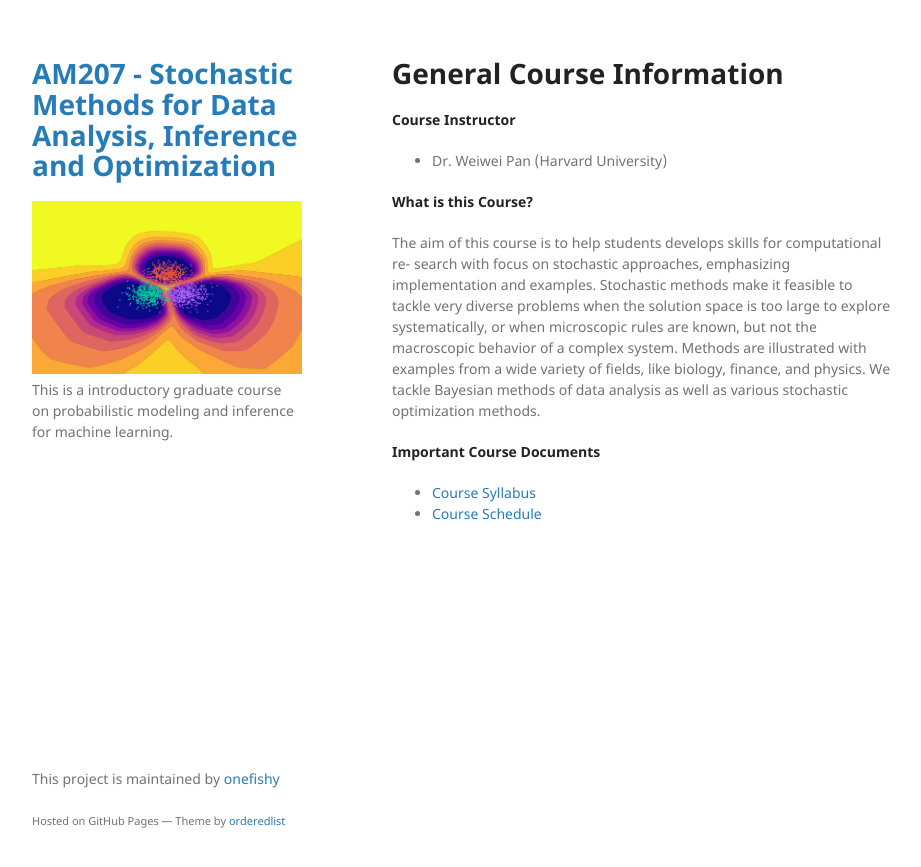
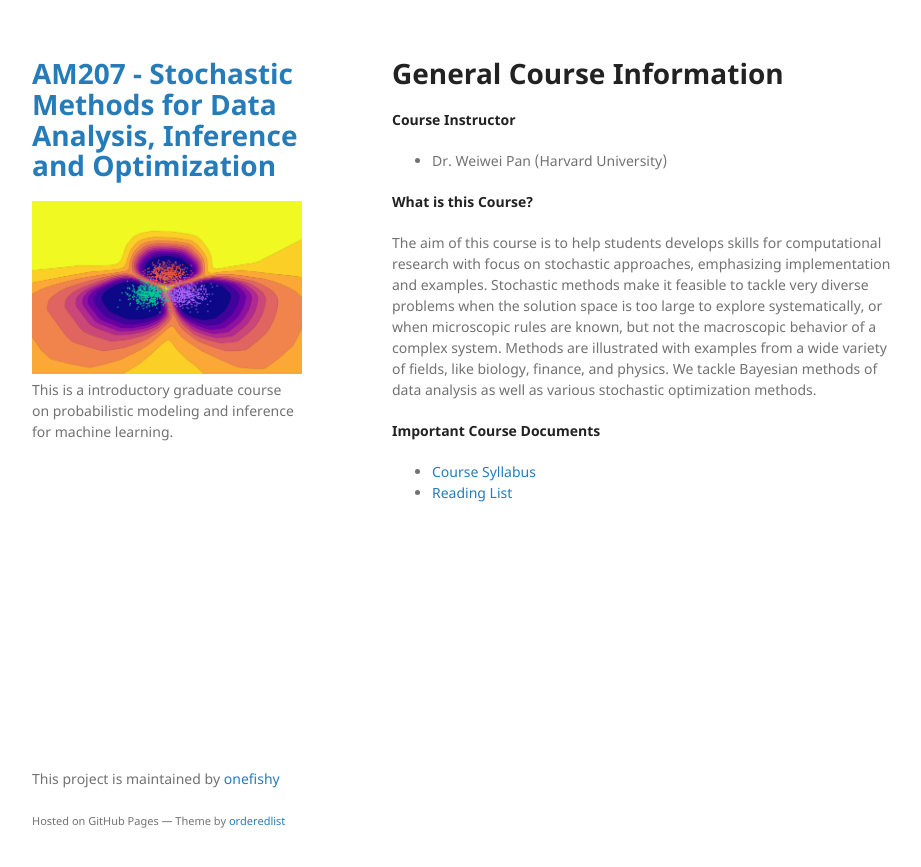
Before and after one commit to onefishy/DIL_in_tech, a Jekyll site: the page built from index.md, in a window 1280 px wide. Shown: the top 867 px of the page, without its empty margins (178-1099 px from the left). Built offline with Jekyll 4.4.1, drawn with Linux system fonts in a browser that asks for light colours; our own code applies the rules of GitHub Pages for plain Markdown files.

Commit message:
Update index.md

```diff
--- a/index.md
+++ b/index.md
@@ -6,9 +6,9 @@
 
 **What is this Course?**
 
-The aim of this course is to help students develops skills for computational re- search with focus on stochastic approaches, emphasizing implementation and examples. Stochastic methods make it feasible to tackle very diverse problems when the solution space is too large to explore systematically, or when microscopic rules are known, but not the macroscopic behavior of a complex system. Methods are illustrated with examples from a wide variety of fields, like biology, finance, and physics. We tackle Bayesian methods of data analysis as well as various stochastic optimization methods.
+The aim of this course is to help students develops skills for computational research with focus on stochastic approaches, emphasizing implementation and examples. Stochastic methods make it feasible to tackle very diverse problems when the solution space is too large to explore systematically, or when microscopic rules are known, but not the macroscopic behavior of a complex system. Methods are illustrated with examples from a wide variety of fields, like biology, finance, and physics. We tackle Bayesian methods of data analysis as well as various stochastic optimization methods.
 
 **Important Course Documents**
 
 - [Course Syllabus](./syllabus.html)
-- [Course Schedule](./schedule.html)
+- [Reading List](./reading_list.html)
```
